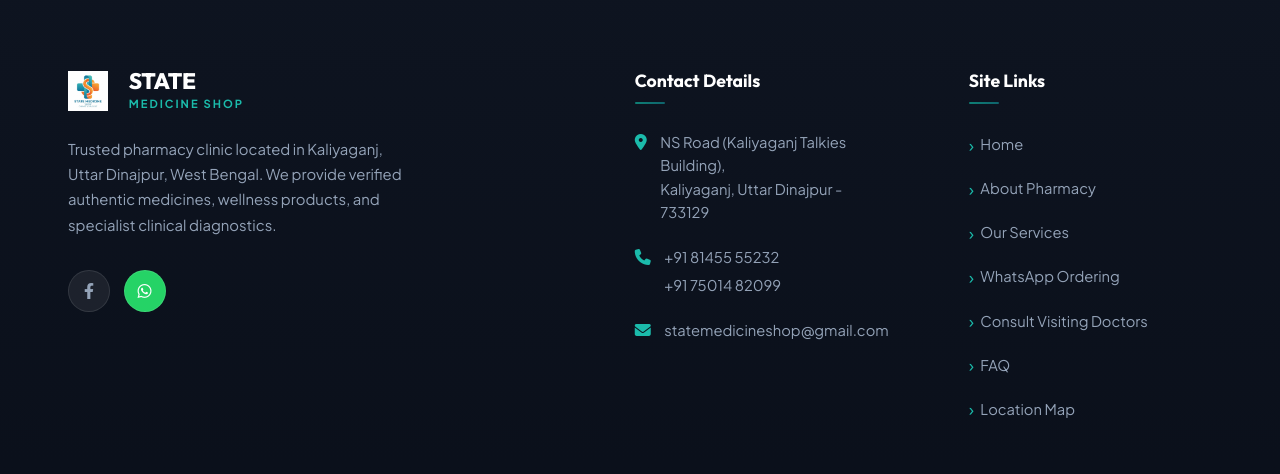
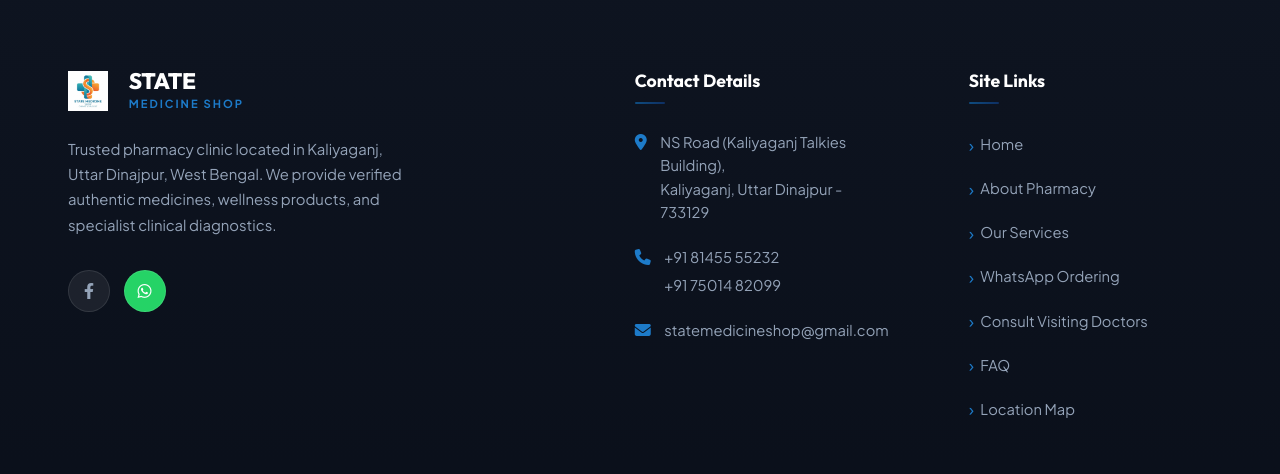
Before and after one commit to shubhadeep29/StateMS, a React (Vite) app: page / in a window 1280 px wide. Shown: the part 6479-6953 px from the top of the page. Built offline with nearby package versions, Linux system fonts and the light colour scheme.

Commit message:
Change base theme to blue and orange to match actual storefront branding

```diff
--- a/src/index.css
+++ b/src/index.css
@@ -4,21 +4,21 @@
    ============================================================ */
 
 :root {
-    /* Primary: Rich Emerald Teal */
-    --primary-h: 174;
-    --primary-s: 80%;
+    /* Primary: Rich Royal Blue */
+    --primary-h: 207;
+    --primary-s: 79%;
     --primary-l: 28%;
     --primary: hsl(var(--primary-h), var(--primary-s), var(--primary-l));
-    --primary-light: hsl(var(--primary-h), 75%, 42%);
+    --primary-light: hsl(var(--primary-h), 75%, 45%);
     --primary-dark: hsl(var(--primary-h), 80%, 18%);
     --primary-pale: hsl(var(--primary-h), 80%, 96%);
 
     /* Secondary: Deep Slate */
-    --secondary: hsl(220, 40%, 10%);
-
-    /* Accent: Warm Coral */
-    --accent: hsl(16, 90%, 52%);
-    --accent-light: hsl(16, 90%, 95%);
+    --secondary: hsl(215, 40%, 10%);
+
+    /* Accent: Vibrant Orange */
+    --accent: hsl(24, 100%, 50%);
+    --accent-light: hsl(24, 100%, 95%);
 
     /* Semantic */
     --success: hsl(142, 65%, 32%);
@@ -31,35 +31,35 @@
     --whatsapp-dark: #128C7E;
 
     /* Surface */
-    --bg-color: #f8fbfb;
-    --bg-light: #f1f6f5;
-    --bg-teal-light: #edfaf7;
-    --bg-teal-mid: #e2f5f1;
+    --bg-color: #f8fafc;
+    --bg-light: #f1f5f9;
+    --bg-teal-light: #edf4fa;
+    --bg-teal-mid: #e2ebf5;
 
     /* Text */
-    --text-main: #3d5360;
-    --text-light: #6b8590;
-    --text-dark: #0d1f2d;
+    --text-main: #334155;
+    --text-light: #64748b;
+    --text-dark: #0f172a;
 
     /* Borders */
-    --border-color: rgba(13, 148, 136, 0.1);
-    --border-color-glow: rgba(13, 148, 136, 0.22);
-    --border-strong: rgba(13, 148, 136, 0.35);
+    --border-color: rgba(15, 76, 129, 0.08);
+    --border-color-glow: rgba(15, 76, 129, 0.18);
+    --border-strong: rgba(15, 76, 129, 0.3);
 
     /* Gradients */
-    --gradient-primary: linear-gradient(135deg, hsl(174, 80%, 28%) 0%, hsl(186, 76%, 24%) 100%);
-    --gradient-hero: linear-gradient(165deg, hsl(174, 80%, 97%) 0%, hsl(200, 40%, 98%) 60%, hsl(210, 30%, 99%) 100%);
-    --gradient-section: linear-gradient(180deg, hsl(174, 60%, 97%) 0%, hsl(174, 40%, 99%) 100%);
-    --gradient-accent: linear-gradient(135deg, var(--accent) 0%, hsl(20, 90%, 48%) 100%);
+    --gradient-primary: linear-gradient(135deg, hsl(207, 79%, 28%) 0%, hsl(217, 75%, 22%) 100%);
+    --gradient-hero: linear-gradient(165deg, hsl(207, 79%, 97%) 0%, hsl(210, 40%, 98%) 60%, hsl(215, 30%, 99%) 100%);
+    --gradient-section: linear-gradient(180deg, hsl(207, 60%, 97%) 0%, hsl(207, 40%, 99%) 100%);
+    --gradient-accent: linear-gradient(135deg, var(--accent) 0%, hsl(28, 100%, 45%) 100%);
     --gradient-footer: linear-gradient(180deg, hsl(220, 40%, 9%) 0%, hsl(220, 45%, 7%) 100%);
-    --gradient-card-top: linear-gradient(180deg, hsl(174, 80%, 28%) 0%, hsl(174, 80%, 28%) 4px, transparent 4px);
+    --gradient-card-top: linear-gradient(180deg, hsl(207, 79%, 28%) 0%, hsl(207, 79%, 28%) 4px, transparent 4px);
 
     /* Shadows */
-    --shadow-xs: 0 1px 3px rgba(13, 80, 75, 0.05);
-    --shadow-sm: 0 2px 8px rgba(13, 80, 75, 0.05);
-    --shadow-md: 0 8px 28px -4px rgba(13, 80, 75, 0.1), 0 2px 8px -1px rgba(13, 80, 75, 0.04);
-    --shadow-lg: 0 24px 56px -12px rgba(13, 80, 75, 0.14), 0 8px 20px -4px rgba(13, 80, 75, 0.06);
-    --shadow-glow: 0 0 28px rgba(13, 148, 136, 0.2);
+    --shadow-xs: 0 1px 3px rgba(15, 76, 129, 0.05);
+    --shadow-sm: 0 2px 8px rgba(15, 76, 129, 0.05);
+    --shadow-md: 0 8px 28px -4px rgba(15, 76, 129, 0.1), 0 2px 8px -1px rgba(15, 76, 129, 0.04);
+    --shadow-lg: 0 12px 42px -4px rgba(15, 76, 129, 0.15), 0 4px 16px -2px rgba(15, 76, 129, 0.05);
+    --shadow-glow: 0 0 28px rgba(15, 76, 129, 0.2);
     --shadow-accent-glow: 0 0 28px rgba(249, 115, 22, 0.22);
 
     /* Glass */
--- a/src/theme.js
+++ b/src/theme.js
@@ -1,16 +1,16 @@
 import { createTheme } from '@mui/material/styles'
 
 const tokens = {
-  primary: '#09524B', // Teal primary
-  primaryLight: '#1ab19e',
-  primaryDark: '#05312d',
-  secondary: '#0F141F', // Dark navy
-  accent: '#F25A1A', // Accent orange
-  bg: '#f8fbfb', // Pale background
+  primary: '#0F4C81', // Royal Blue primary
+  primaryLight: '#2563EB', // Vibrant Blue
+  primaryDark: '#0B2D4D', // Deep Navy Blue
+  secondary: '#0B0F19', // Dark Slate/Black
+  accent: '#FF6D00', // Vibrant Orange
+  bg: '#f8fafc', // Slate tint background
   bgCard: 'rgba(255, 255, 255, 0.82)',
-  textMain: '#3d5360',
-  textDark: '#0d1f2d',
-  textLight: '#6b8590',
+  textMain: '#334155',
+  textDark: '#0f172a',
+  textLight: '#64748b',
   success: '#1b8045',
 }
 
```
